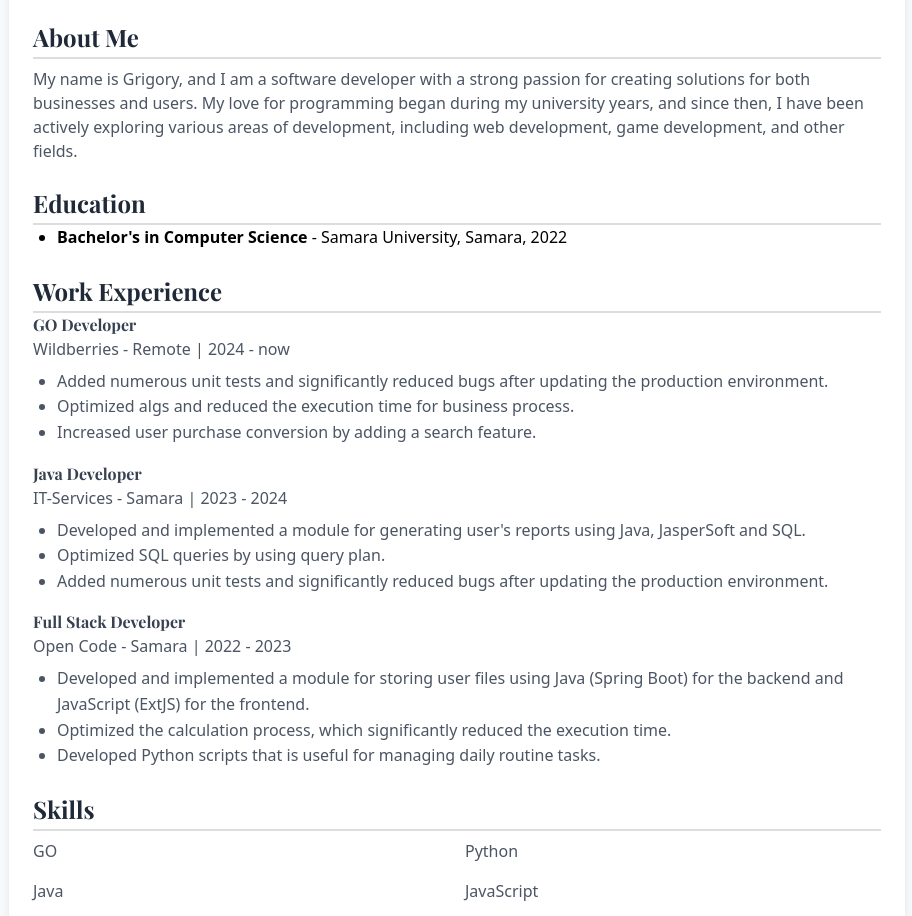
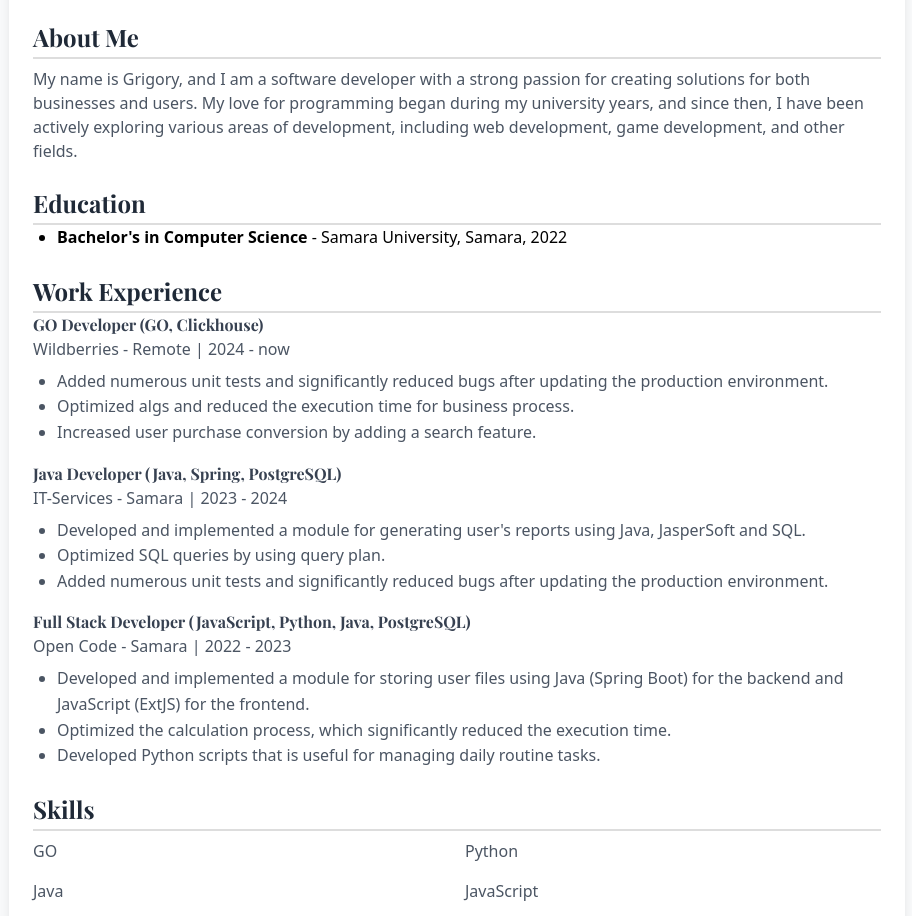
Before and after one commit to gusevgrishaem1/me, a plain HTML site: page index.html in a window 1280 px wide. Shown: the part 174-1090 px from the top of the page, without its empty margins (183-1095 px from the left). Drawn offline with nearby package versions, Linux system fonts and the light colour scheme.

Commit message:
add stack info

```diff
--- a/index.html
+++ b/index.html
@@ -83,7 +83,7 @@
       <h2 class="text-2xl font-semibold text-gray-800 section-title">Work Experience</h2>
       <ul class="space-y-4">
         <li>
-            <h3 class="font-semibold text-gray-700">GO Developer</h3>
+            <h3 class="font-semibold text-gray-700">GO Developer (GO, Clickhouse)</h3>
             <p class="text-gray-600">Wildberries - Remote | 2024 - now </p>
             <ul class="list-disc ml-6 mt-2 text-gray-600">
               <li>Added numerous unit tests and significantly reduced bugs after updating the production environment.</li>
@@ -92,7 +92,7 @@
             </ul>
           </li>
         <li>
-          <h3 class="font-semibold text-gray-700">Java Developer</h3>
+          <h3 class="font-semibold text-gray-700">Java Developer (Java, Spring, PostgreSQL)</h3>
           <p class="text-gray-600">IT-Services - Samara | 2023 - 2024 </p>
           <ul class="list-disc ml-6 mt-2 text-gray-600">
             <li>Developed and implemented a module for generating user's reports using Java, JasperSoft and SQL.</li>
@@ -101,7 +101,7 @@
           </ul>
         </li>
         <li>
-          <h3 class="font-semibold text-gray-700">Full Stack Developer</h3>
+          <h3 class="font-semibold text-gray-700">Full Stack Developer (JavaScript, Python, Java, PostgreSQL)</h3>
           <p class="text-gray-600">Open Code - Samara | 2022 - 2023 </p>
           <ul class="list-disc ml-6 mt-2 text-gray-600">
             <li>Developed and implemented a module for storing user files using Java (Spring Boot) for the backend and JavaScript (ExtJS) for the frontend.</li>
```
